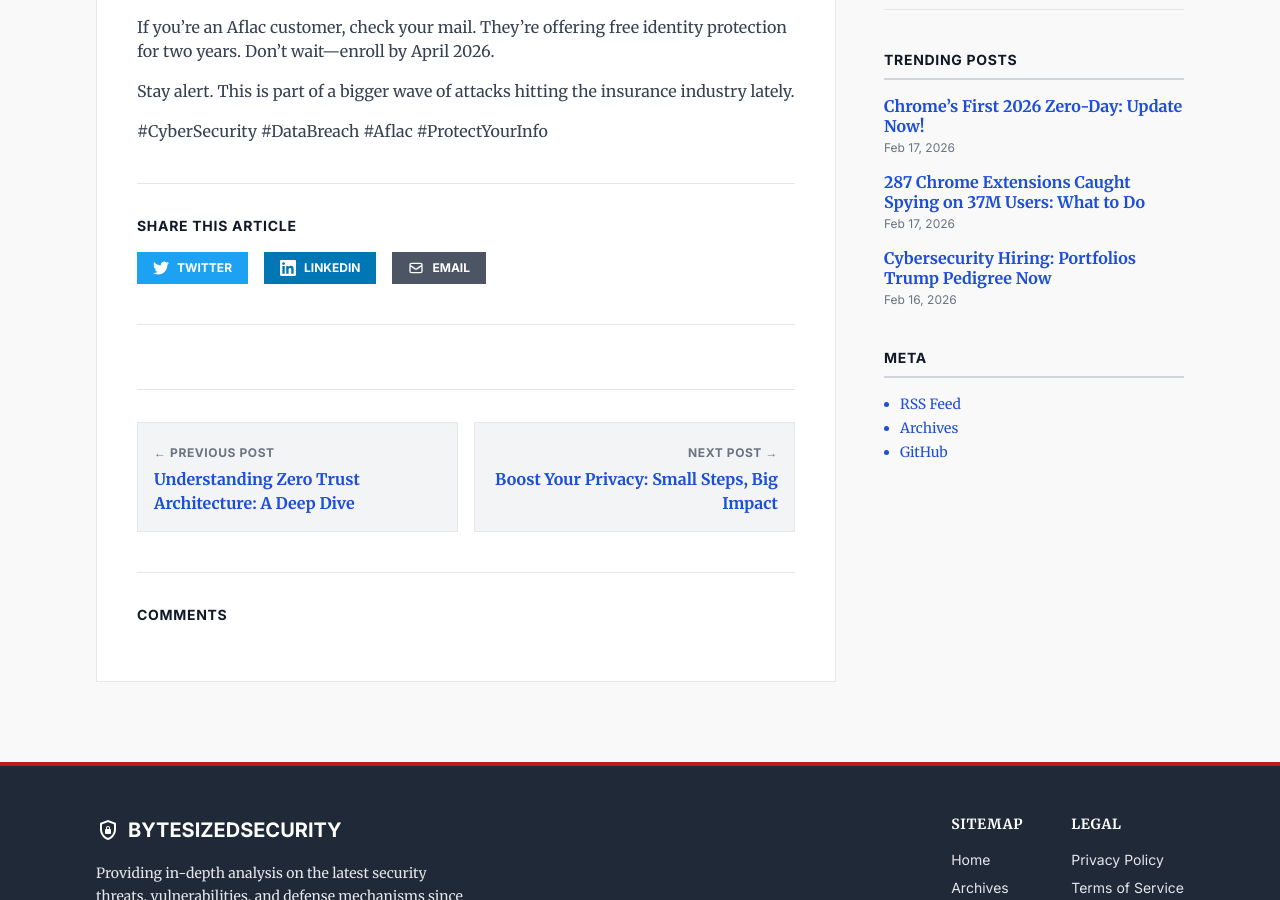
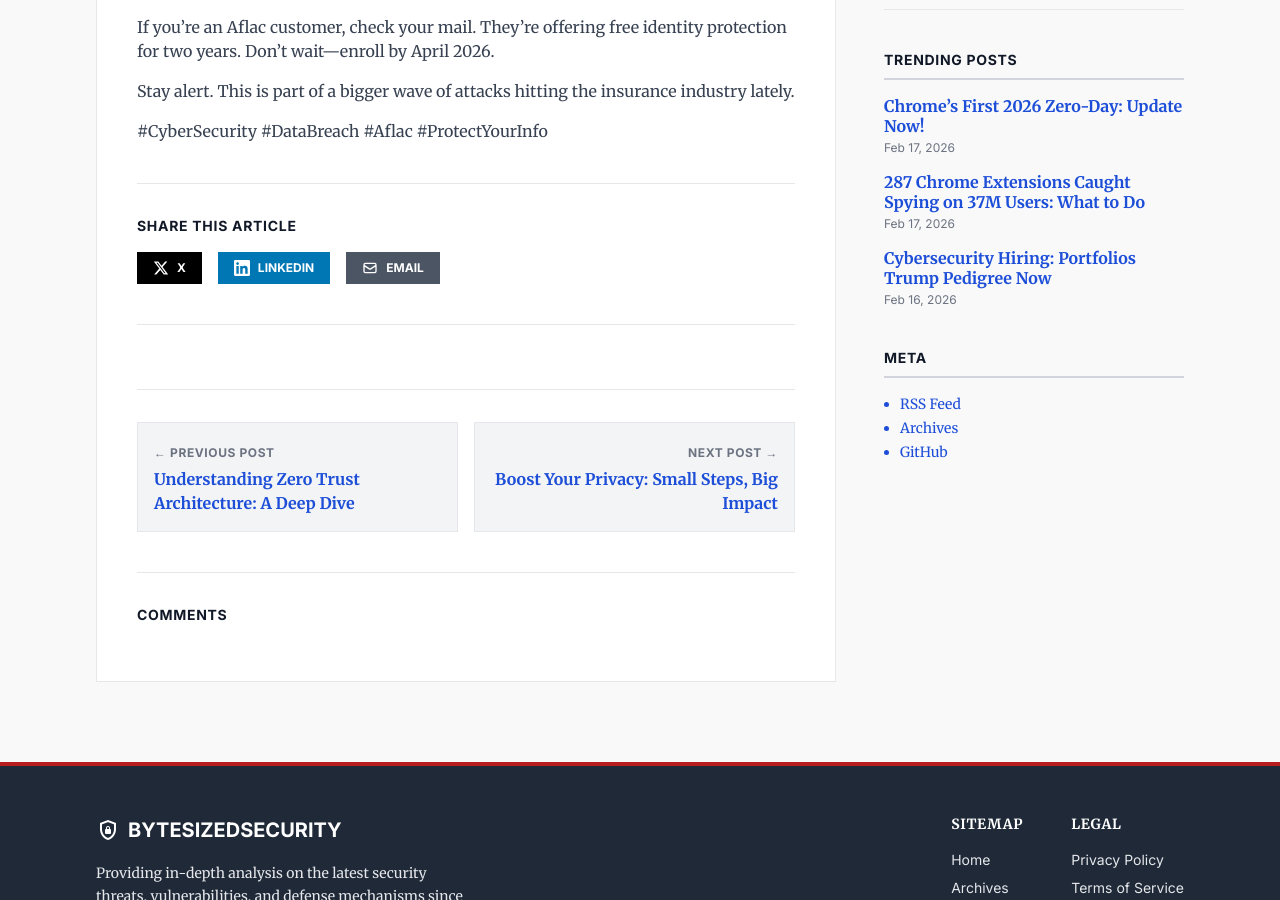
Before and after one commit to mda1125/bytesizedsecurity, a Jekyll site: the page built from _posts/2025-12-24-22m-aflac-customers-hit-in-massive-data-breach.md, in a window 1280 px wide and 900 px high, scrolled down 993 px. Built offline with Jekyll 4.4.1, drawn with Linux system fonts in a browser that asks for light colours; nearby versions of some CDN libraries; comment, search, counter and statistics services are not loaded.

Commit message:
Rebrand Twitter to X across contact, about, and share links
Update URLs from twitter.com to x.com, labels from Twitter to X,
share intent URL to x.com/intent/post, and icon to the X logo.

Co-authored-by: Cursor <cursoragent@cursor.com>

```diff
--- a/_includes/sharelinks.html
+++ b/_includes/sharelinks.html
@@ -2,12 +2,12 @@
 {% assign safetitle = page.title | url_encode %}
 
 <div class="flex items-center gap-4">
-  <a href="https://twitter.com/intent/tweet?url={{ safeurl }}&text={{ safetitle }}"
+  <a href="https://x.com/intent/post?url={{ safeurl }}&text={{ safetitle }}"
      target="_blank"
      rel="noopener noreferrer"
-     class="inline-flex items-center gap-2 px-4 py-2 bg-[#1DA1F2] text-white font-sans text-xs font-bold uppercase hover:opacity-80 transition-opacity">
-    <svg class="w-4 h-4" fill="currentColor" viewBox="0 0 24 24"><path d="M23.953 4.57a10 10 0 01-2.825.775 4.958 4.958 0 002.163-2.723c-.951.555-2.005.959-3.127 1.184a4.92 4.92 0 00-8.384 4.482C7.69 8.095 4.067 6.13 1.64 3.162a4.822 4.822 0 00-.666 2.475c0 1.71.87 3.213 2.188 4.096a4.904 4.904 0 01-2.228-.616v.06a4.923 4.923 0 003.946 4.827 4.996 4.996 0 01-2.212.085 4.936 4.936 0 004.604 3.417 9.867 9.867 0 01-6.102 2.105c-.39 0-.779-.023-1.17-.067a13.995 13.995 0 007.557 2.209c9.053 0 13.998-7.496 13.998-13.985 0-.21 0-.42-.015-.63A9.935 9.935 0 0024 4.59z"/></svg>
-    Twitter
+     class="inline-flex items-center gap-2 px-4 py-2 bg-black text-white font-sans text-xs font-bold uppercase hover:opacity-80 transition-opacity">
+    <svg class="w-4 h-4" fill="currentColor" viewBox="0 0 24 24"><path d="M18.244 2.25h3.308l-7.227 8.26 8.502 11.24H16.17l-5.214-6.817L4.99 21.75H1.68l7.73-8.835L1.254 2.25H8.08l4.713 6.231zm-1.161 17.52h1.833L7.084 4.126H5.117z"/></svg>
+    X
   </a>
 
   <a href="https://www.linkedin.com/sharing/share-offsite/?url={{ safeurl }}"
--- a/about.html
+++ b/about.html
@@ -38,8 +38,8 @@ title: About
 
         <div class="flex gap-4 mt-6">
           {% if site.twitter_username %}
-          <a href="https://twitter.com/{{ site.twitter_username }}" class="inline-flex items-center gap-2 px-4 py-2 bg-gray-900 text-white font-sans text-sm font-bold uppercase hover:bg-primary transition-colors">
-            Twitter
+          <a href="https://x.com/{{ site.twitter_username }}" class="inline-flex items-center gap-2 px-4 py-2 bg-gray-900 text-white font-sans text-sm font-bold uppercase hover:bg-primary transition-colors">
+            X
           </a>
           {% endif %}
           {% if site.github_username %}
--- a/contact.html
+++ b/contact.html
@@ -36,7 +36,7 @@ title: Contact
           <p class="text-gray-600 mb-2">Follow us for the latest updates:</p>
           <div class="flex gap-3">
             {% if site.twitter_username %}
-            <a href="https://twitter.com/{{ site.twitter_username }}" class="text-link font-bold hover:underline">Twitter</a>
+            <a href="https://x.com/{{ site.twitter_username }}" class="text-link font-bold hover:underline">X</a>
             {% endif %}
             {% if site.github_username %}
             <a href="https://github.com/{{ site.github_username }}" class="text-link font-bold hover:underline">GitHub</a>
```
